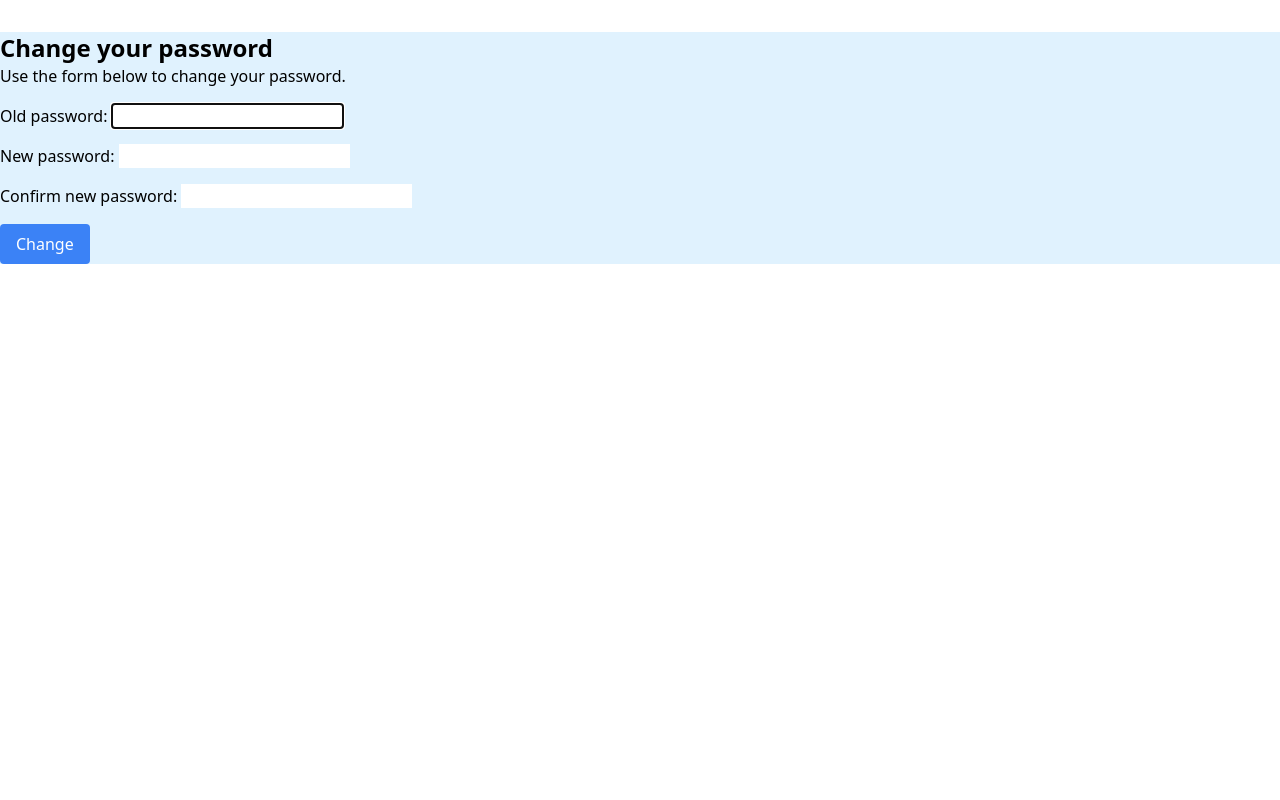
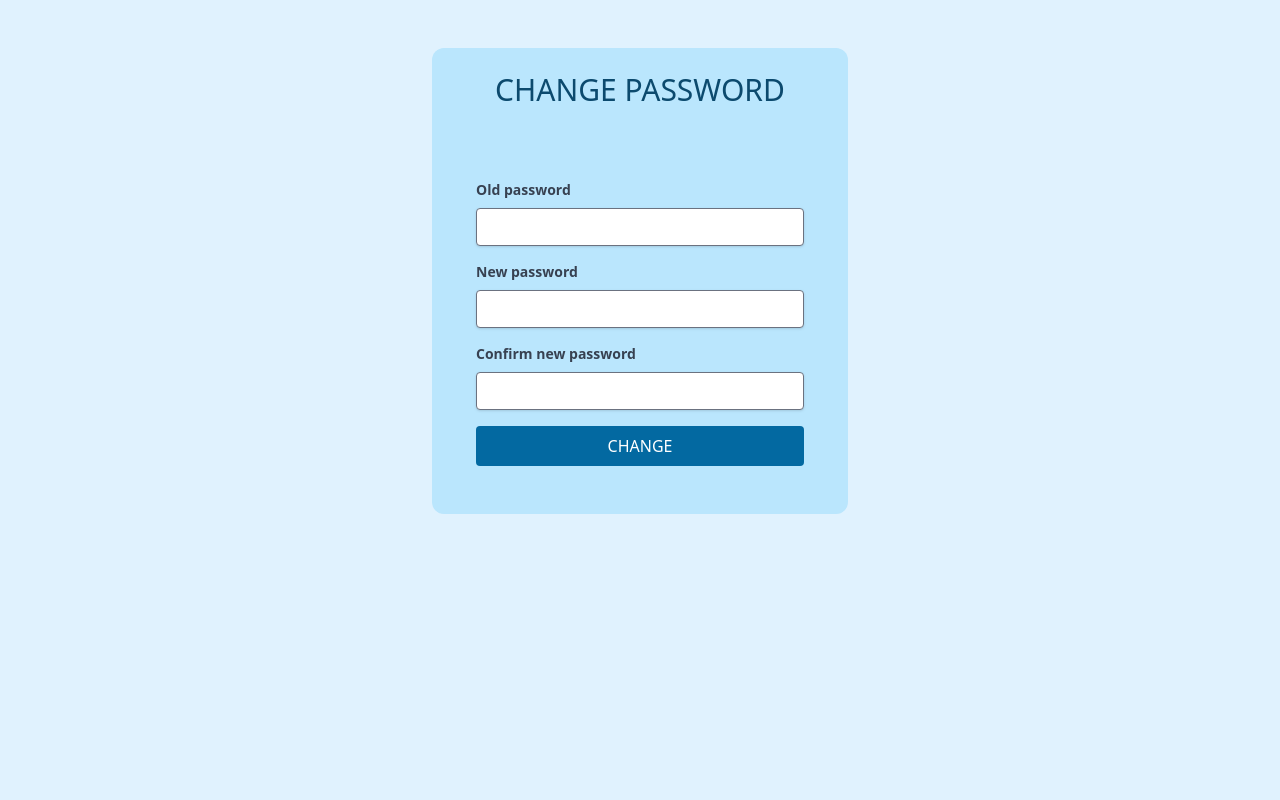
Before and after one commit to ripionck/metro-express, a Django app: page /passenger/password-change/ in a window 1280 px wide. Shown: the part 60-860 px from the top of the page. Before the commit the page ends 324 px from the top, so only its background shows below. Run offline with Django 5.2, Linux system fonts and the light colour scheme; a user stored in the database is signed in; some libraries are stand-ins or nearby versions.

Commit message:
edited password change view

```diff
--- a/passenger/templates/passengers/passenger_profile.html
+++ b/passenger/templates/passengers/passenger_profile.html
@@ -151,6 +151,9 @@
                 </div>
                 <button class="w-full text-white border-0 bg-sky-500 hover:bg-sky-700 rounded px-4 py-2 focus:outline-none focus:shadow-outline uppercase"
                         type="submit">Update</button>
+                <br />
+                <a href="{% url 'password_change' %}"
+                   class="block text-gray-700 text-sm font-bold text-black hover:underline mt-3">Change password?</a>
             </form>
         </div>
     </div>
--- a/passenger/templates/passengers/passenger_register.html
+++ b/passenger/templates/passengers/passenger_register.html
@@ -146,6 +146,10 @@
                 </div>
                 <button class="w-full text-white border-0 bg-sky-500 hover:bg-sky-700 rounded px-4 py-2 focus:outline-none focus:shadow-outline uppercase"
                         type="submit">Register</button>
+                <p class="w-full block text-gray-700 text-sm font-bold text-black mt-2">
+                    Already have an account? <span><a href="{% url 'passenger_login' %}"
+   class="block text-gray-700 text-sm font-bold text-black hover:underline">Login</a></span>
+                </p>
             </form>
         </div>
     </div>
--- a/passenger/templates/passengers/password_change.html
+++ b/passenger/templates/passengers/password_change.html
@@ -1,4 +1,50 @@
-{% extends "base.html" %}
+{% extends 'base.html' %}
+{% block title %}
+    Change Password
+{% endblock title %}
+{% block content %}
+    {% if form.non_field_errors %}
+        {% for error in form.non_field_errors %}
+            <div class="bg-red-100 border border-red-400 text-red-700 px-4 py-3 rounded relative mt-2"
+                 role="alert">
+                <p class="font-bold">Error!</p>
+                <p class="block sm:inline">{{ error }}</p>
+            </div>
+        {% endfor %}
+    {% endif %}
+    <div class="h-screen">
+        <div class="grid grid-cols-3 gap-4">
+            <div></div>
+            <div class="py-2 px-3 rounded-xl bg-sky-200 mt-12">
+                <h5 class="text-3xl uppercase text-sky-900 text-center pt-4 pb-2">Change Password</h5>
+                <div class="w-full mt-10">
+                    <form method="post" class="px-8 pt-6 pb-6 mb-4">
+                        {% csrf_token %}
+                        {% for hidden_field in form.hidden_fields %}{{ hidden_field.errors }} {{ hidden_field }}{% endfor %}
+                        {% for field in form.visible_fields %}
+                            <div class="mb-4">
+                                <label class="block text-gray-700 text-sm font-bold mb-2"
+                                       for="{{ field.id_for_label }}">{{ field.label }}</label>
+                                <input class="shadow appearance-none border border-gray-500 rounded w-full py-2 px-3 text-gray-700 leading-tight focus:outline-none focus:shadow-outline"
+                                       name="{{ field.name }}"
+                                       id="{{ field.id_for_label }}"
+                                       type="{{ field.widget_type }}">
+                            </div>
+                            {% if field.errors %}
+                                {% for error in field.errors %}<p class="text-red-600 text-sm italic pb-2">{{ error }}</p>{% endfor %}
+                            {% endif %}
+                        {% endfor %}
+                        <div class="flex items-center justify-center w-full">
+                            <button class="w-full bg-sky-700 hover:bg-sky-900 text-white uppercase py-2 px-4 rounded focus:outline-none focus:shadow-outline"
+                                    type="submit">Change</button>
+                        </div>
+                    </form>
+                </div>
+            </div>
+        </div>
+    </div>
+{% endblock %}
+{% comment %} {% extends "base.html" %}
 {% block title %}
     Change your password
 {% endblock title %}
@@ -20,10 +66,9 @@
                 {{ form.new_password2.label_tag }}
                 {{ form.new_password2 }}
             </div>
-            <button type="submit"
-                    class="bg-blue-500 text-white py-2 px-4 rounded hover:bg-blue-700 focus:outline-none focus:shadow-outline-blue active:bg-blue-800">
+            <button type="submit" class="bg-blue-500 text-white py-2 px-4 rounded hover:bg-blue-700 focus:outline-none focus:shadow-outline-blue active:bg-blue-800">
                 Change
             </button>
         </form>
     </div>
-{% endblock content %}
+{% endblock content %} {% endcomment %}
--- a/passenger/views.py
+++ b/passenger/views.py
@@ -8,8 +8,9 @@ from django.utils.http import urlsafe_base64_decode, urlsafe_base64_encode
 from django.views.generic import CreateView
 from django.views import View
 from .models import Passenger
+from django.contrib import messages
 from django.urls import reverse_lazy
-from django.contrib.auth import login, logout
+from django.contrib.auth import logout
 from django.contrib.auth.views import LoginView, PasswordChangeView
 from .forms import PassengerRegistrationForm, ProfileUpdateForm, PasswordChangeForm
 
@@ -93,7 +94,12 @@ class ProfileUpdateView(View):
 class PasswordChangeView(PasswordChangeView):
     form_class = PasswordChangeForm
     template_name = 'passengers/password_change.html'
-    success_url = reverse_lazy('password_change_done')
+    success_url = reverse_lazy('passenger_profile')
+
+    def form_valid(self, form):
+        response = super().form_valid(form)
+        messages.success(self.request, 'Your password was successfully changed.')
+        return response
 
 class PasswordChangeDoneView(PasswordChangeView):
     template_name = 'passengers/password_change_done.html'
```
Also changed, not shown: passenger/templates/passengers/password_change_done.html (deleted, +0 -8 lines), db.sqlite3.
